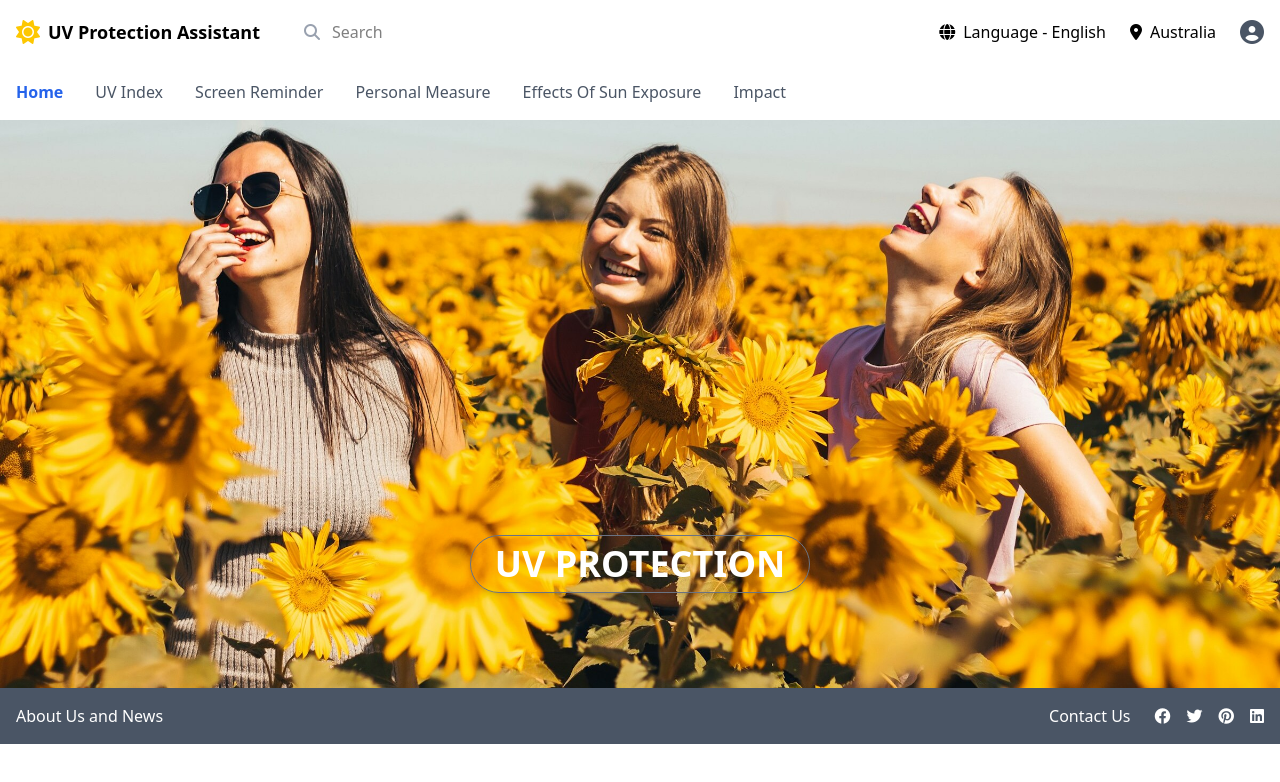
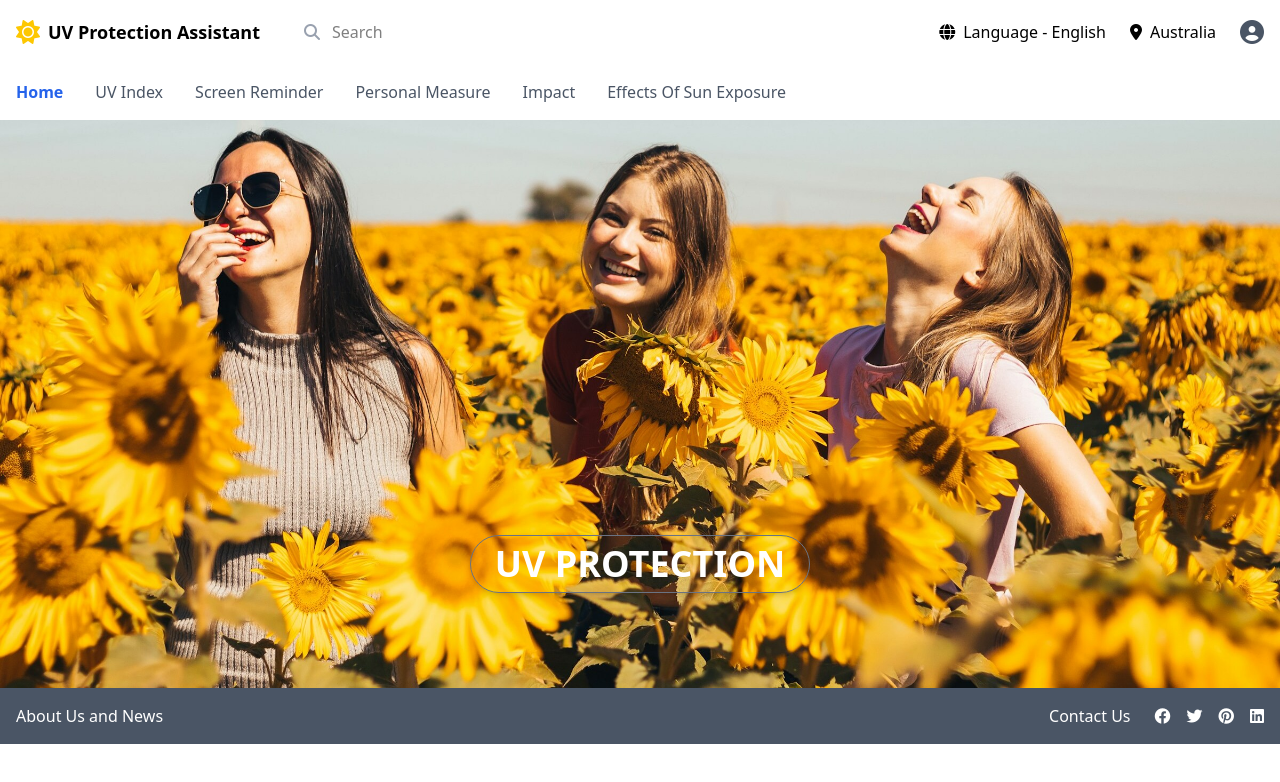
Before and after one commit to happylifeeveryday/UVassistant, a Vue app: page / in a window 1280 px wide. Shown: the top 782 px of the page. Built offline with nearby package versions, Linux system fonts and the light colour scheme; no server answers.

Commit message:
Bug with the index.js and header navigation fixed

```diff
--- a/src/components/Header.vue
+++ b/src/components/Header.vue
@@ -39,12 +39,11 @@
         <router-link to="/ViewUVIndex" class="text-gray-600 font-medium">UV Index</router-link>
         <router-link to="/Reminder" class="text-gray-600 hover:text-gray-900">Screen Reminder</router-link>
         <router-link to="/PersonalMeasure" class="text-gray-600 font-medium">Personal Measure</router-link>
-        <router-link to="/EffectsOfSunExposure" class="text-gray-600 hover:text-gray-900"
+
+        <router-link to="/ImpactView" class="text-gray-600 hover:text-gray-900"
+          >Impact</router-link>
+          <router-link to="/EffectsOfSunExposure" class="text-gray-600 hover:text-gray-900"
           >Effects Of Sun Exposure</router-link
-        >
-
-        <router-link to="/accessDatabase" class="text-gray-600 hover:text-gray-900"
-          >Impact</router-link
         >
       </nav>
     </div>
--- a/src/router/index.js
+++ b/src/router/index.js
@@ -2,7 +2,6 @@ import { createRouter, createWebHistory } from 'vue-router'
 import HomeView from '../views/HomeView.vue'
 import ViewUVIndex from '../views/UVIndexView.vue'
 import EffectsOfSunExposure from '../views/EffectsOfSunExposureView.vue'
-import AgeCategoryDetails from '../views/AgeCategoryDetailsView.vue'
 import AgeCategoryDetailsView from '@/views/AgeCategoryDetailsView.vue'
 import ReminderView from '@/views/ReminderView.vue'
 import PersonalMeasure from '@/views/PersonalMeasureView.vue'
--- a/src/views/ImpactView.vue
+++ b/src/views/ImpactView.vue
@@ -1,12 +1,16 @@
 <template>
-  <h1>Access Database test</h1>
   <div v-if="result" class="space-y-8">
-    <h2 class="text-xl font-bold">Retrieved Data:</h2>
     <div class="chart-container" style="position: relative; height:400px; width:100%;">
       <div ref="ageRateChart" style="width: 100%; height: 100%;"></div>
+      <p class="text-center text-sm mt-2">
+        This bar chart provides an overview of the Age Rate data for 2024 across different age groups. It illustrates how the rate varies among various segments of the population.
+      </p>
     </div>
     <div class="chart-container" style="position: relative; height:400px; width:100%;">
       <div ref="cancerTrendChart" style="width: 100%; height: 100%;"></div>
+      <p class="text-center text-sm mt-2">
+        This line chart presents the trend of young adult cancer rates over multiple years, offering insight into how the rate has evolved over time.
+      </p>
     </div>
   </div>
 </template>
```
